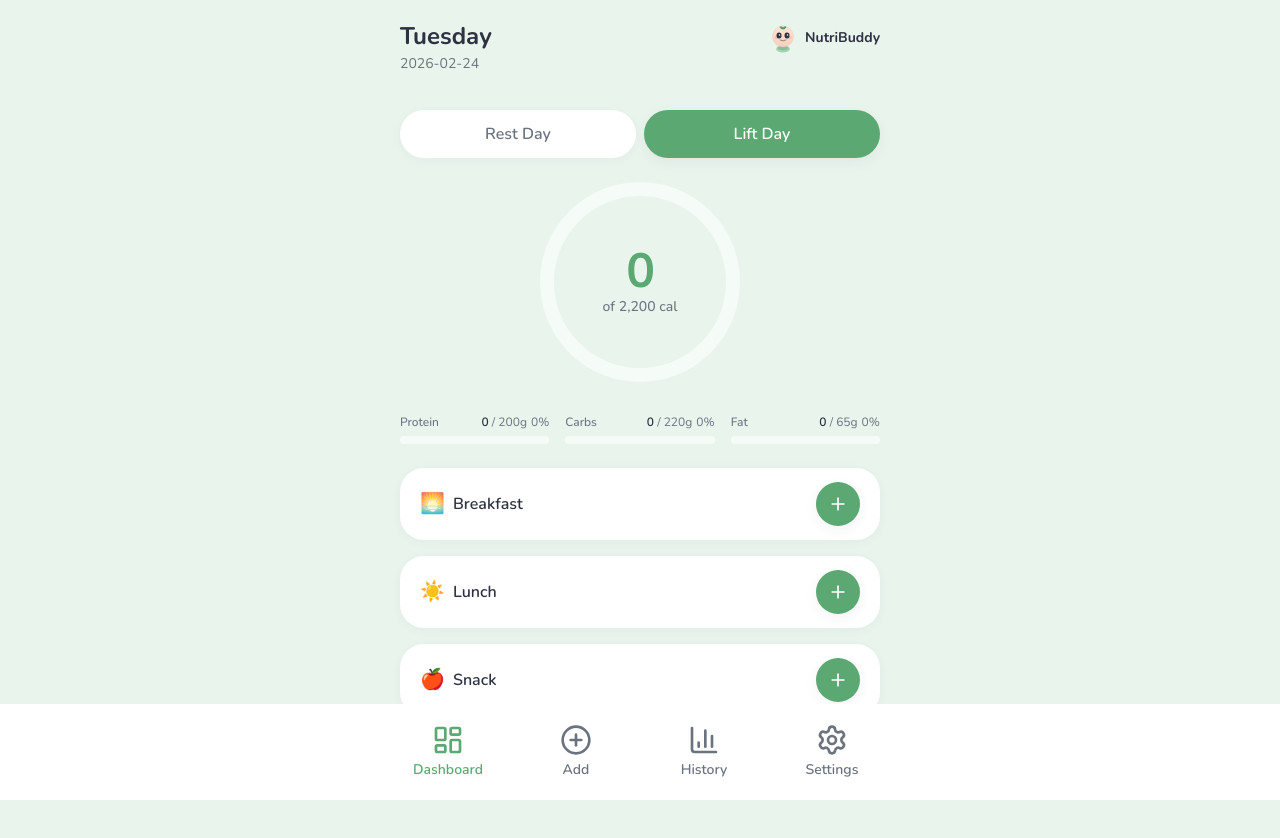
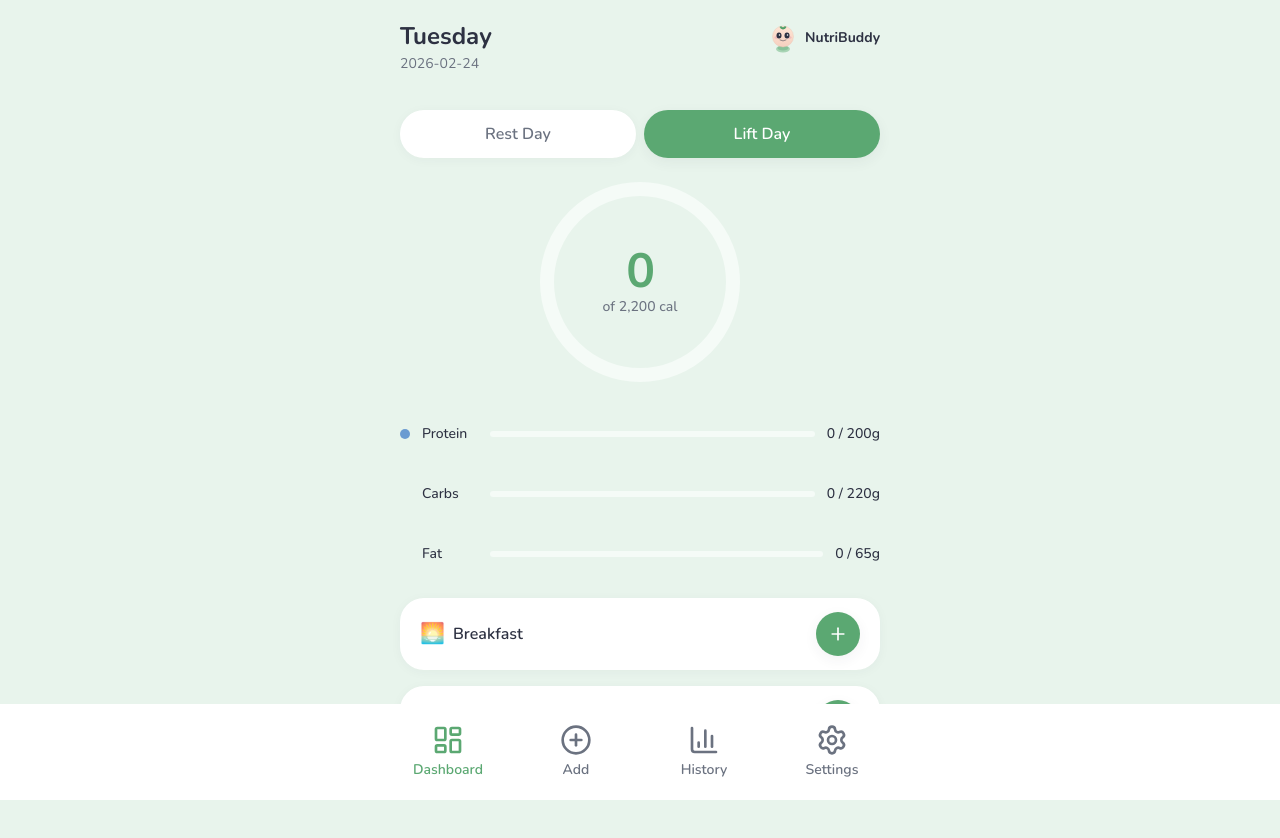
Before and after one commit to DrivenMadness/macro-tracker, a React (Vite) app: page / in a window 1280 px wide. Shown: the top 838 px of the page. Built offline with nearby package versions, Linux system fonts and the light colour scheme.

Commit message:
dash main

```diff
--- a/src/components/MacroHero.tsx
+++ b/src/components/MacroHero.tsx
@@ -94,43 +94,36 @@ function CalorieRing({
   );
 }
 
-function MacroBar({
+function MacroRow({
   label,
   value,
   target,
+  dotColor,
   gradientFrom,
   gradientTo,
 }: {
   label: string;
   value: number;
   target: number;
+  dotColor: string;
   gradientFrom: string;
   gradientTo: string;
 }) {
   const pct = target > 0 ? Math.min(value / target, 1.5) : 0;
   const displayValue = Math.round(value);
   const displayTarget = Math.round(target);
-  const displayPct = target > 0 ? Math.round((value / target) * 100) : 0;
 
   return (
-    <div className="flex flex-col gap-1.5 min-w-0 flex-1">
-      <div className="flex items-baseline justify-between gap-2 min-w-0">
-        <span className="text-xs font-medium text-[var(--color-text-muted)] shrink-0">
-          {label}
-        </span>
-        <span className="text-xs tabular-nums text-right">
-          <span className="font-semibold text-[var(--color-text)]">
-            {displayValue}
-          </span>
-          <span className="font-normal text-[var(--color-text-muted)]">
-            {' '}/ {displayTarget}g
-          </span>
-          <span className="font-normal text-[var(--color-text-muted)] ml-1">
-            {displayPct}%
-          </span>
-        </span>
-      </div>
-      <div className="h-2 rounded-full bg-[var(--color-card-soft)] overflow-hidden">
+    <div className="flex items-center gap-3 min-h-[40px]">
+      <div
+        className="w-2.5 h-2.5 rounded-full shrink-0"
+        style={{ backgroundColor: dotColor }}
+        aria-hidden
+      />
+      <span className="text-sm font-medium text-[var(--color-text)] w-14 shrink-0">
+        {label}
+      </span>
+      <div className="flex-1 min-w-0 h-1.5 rounded-full bg-[var(--color-card-soft)] overflow-hidden">
         <div
           className="macro-bar-fill h-full rounded-full"
           style={{
@@ -139,6 +132,9 @@ function MacroBar({
           }}
         />
       </div>
+      <span className="text-sm tabular-nums text-[var(--color-text)] shrink-0 font-medium">
+        {displayValue} / {displayTarget}g
+      </span>
     </div>
   );
 }
@@ -160,26 +156,29 @@ export function MacroHero({
         <CalorieRing value={calories} target={calorieTarget} />
       </div>
 
-      {/* Macro bars: protein, carbs, fat */}
-      <div className="flex gap-4">
-        <MacroBar
+      {/* Macro rows: protein, carbs, fat — vertical list */}
+      <div className="flex flex-col gap-5">
+        <MacroRow
           label="Protein"
           value={protein}
           target={proteinTarget}
+          dotColor="var(--color-protein)"
           gradientFrom="var(--color-protein)"
           gradientTo="rgba(107, 155, 209, 0.75)"
         />
-        <MacroBar
+        <MacroRow
           label="Carbs"
           value={carbs}
           target={carbsTarget}
+          dotColor="var(--color-carbs)"
           gradientFrom="var(--color-carbs)"
           gradientTo="rgba(232, 197, 71, 0.75)"
         />
-        <MacroBar
+        <MacroRow
           label="Fat"
           value={fat}
           target={fatTarget}
+          dotColor="var(--color-fat)"
           gradientFrom="var(--color-fat)"
           gradientTo="rgba(224, 160, 176, 0.75)"
         />
```
